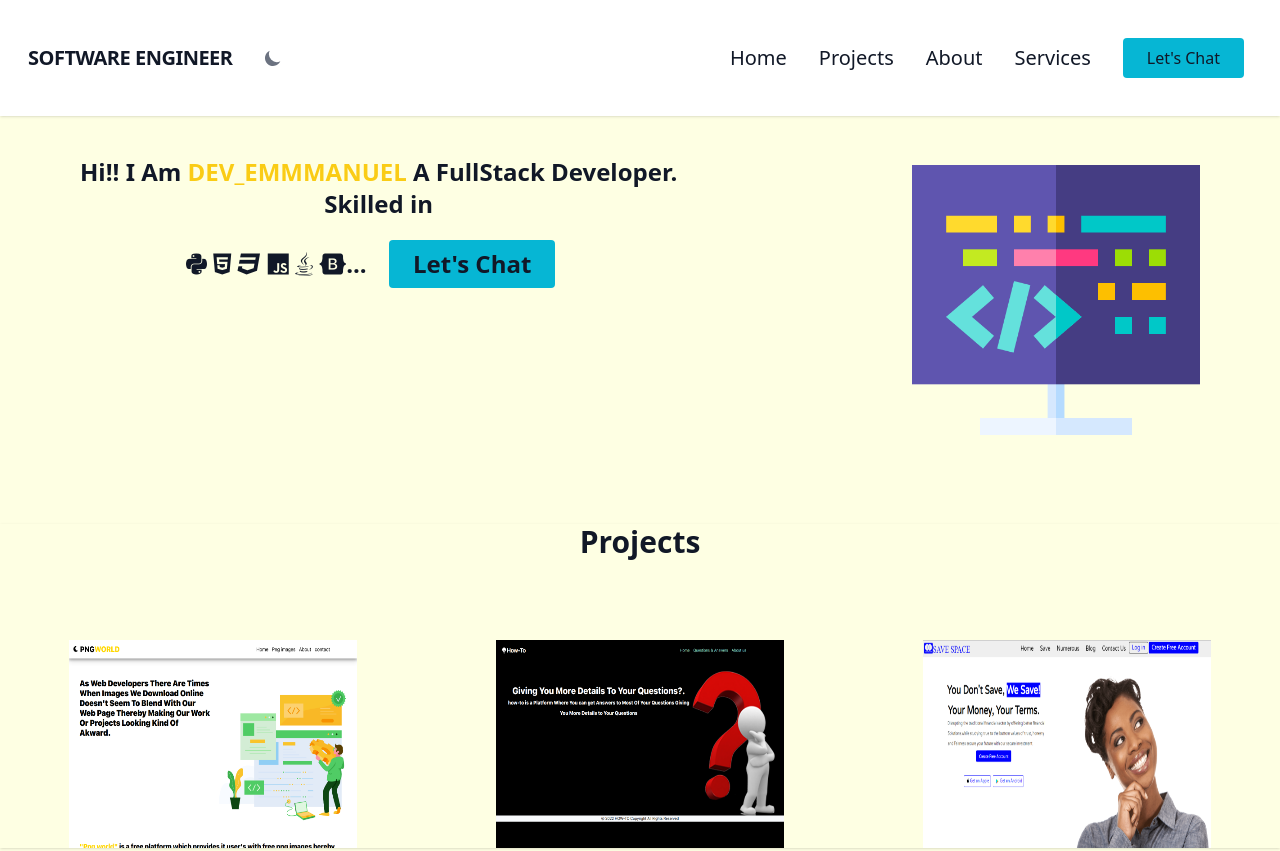
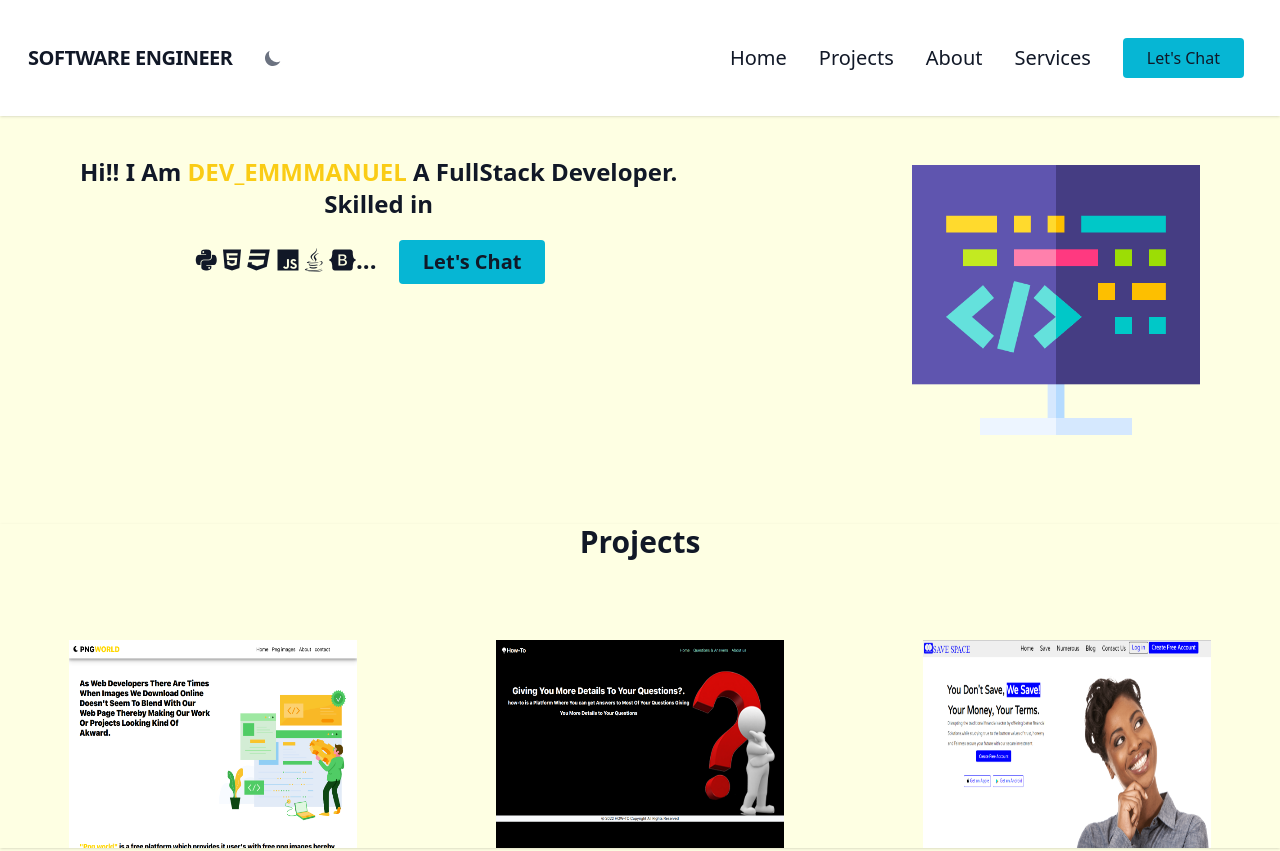
Before and after one commit to 2005Emmanuel/My_Portfolio, a website: page public/index.html in a window 1280 px wide. Shown: the top 851 px of the page. Drawn offline with nearby package versions, Linux system fonts and the light colour scheme.

Commit message:
Update index.html

```diff
--- a/public/index.html
+++ b/public/index.html
@@ -129,7 +129,7 @@ themeToggleBtn.addEventListener('click', function() {
                 <i class="fa-brands fa-js"></i>
                 <i class="fa-brands fa-java"></i>
                 <i class="fa-brands fa-bootstrap"></i>...
-                <a href="https://wa.me/+2348132592260"> <Button class=" bg-cyan-500 hover:bg-gray-900 hover:text-white mx-4 px-6 py-2 rounded mt-5">
+                <a href="https://wa.me/+2348132592260"> <Button class=" bg-cyan-500 hover:bg-gray-900 hover:text-white mx-4 px-6 py-2 rounded mt-5 text-xl">
                     Let's Chat
                 </Button>
             </a>
```
